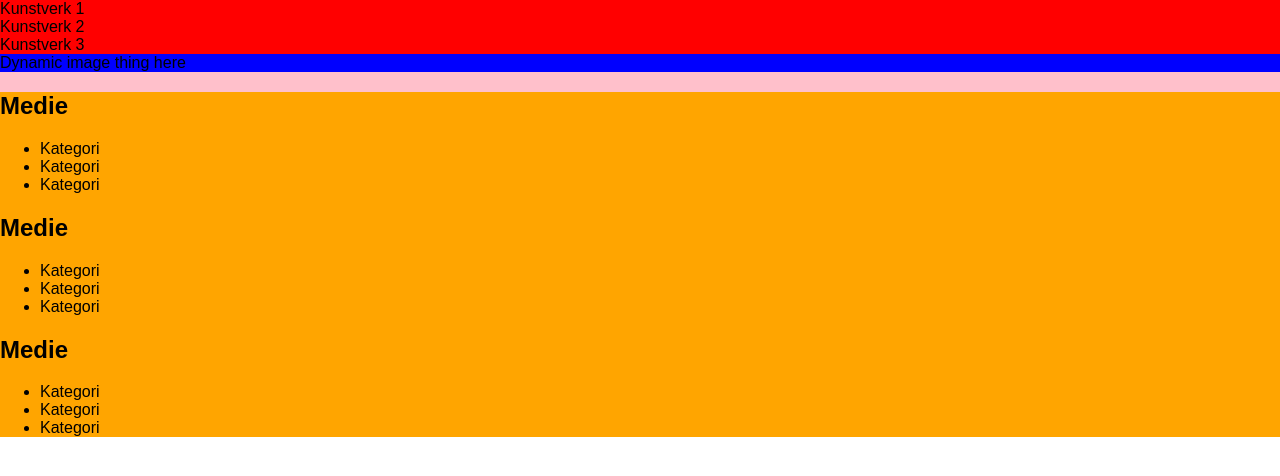
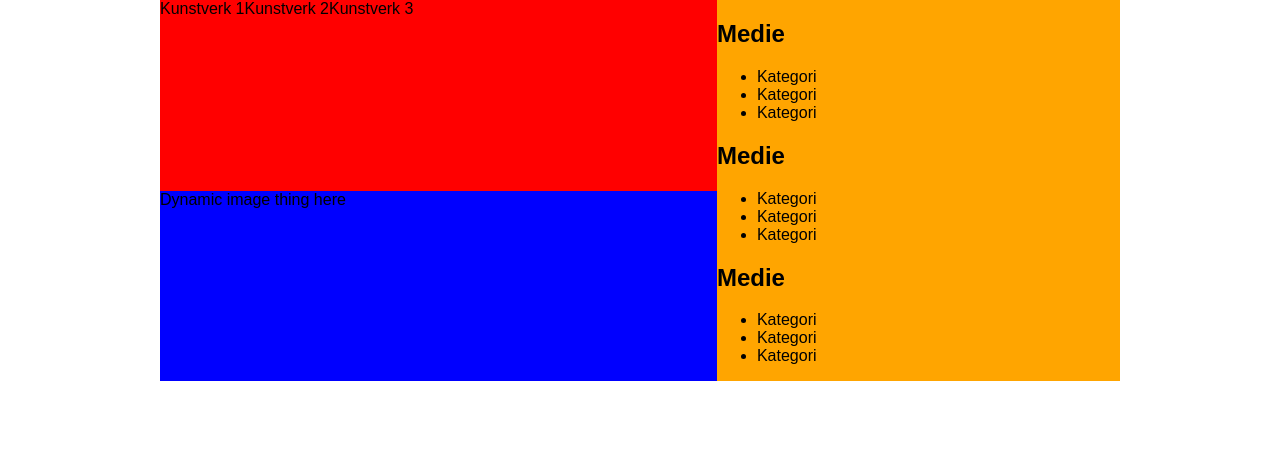
Before and after one commit to IT2810/it2810-webutvikling-h18-prosjekt-2-gruppe--45, a React (Create React App) app: page / in a window 1280 px wide. Shown: the top 476 px of the page. Built offline with nearby package versions, Linux system fonts and the light colour scheme.

Commit message:
Basic grid layout

```diff
--- /dev/null
+++ b/src/App.css
@@ -0,0 +1,6 @@
+@media(min-width: 800px) {
+  .container {
+    width: 75%;
+    margin: 0 auto;
+  }
+}
--- a/src/App.js
+++ b/src/App.js
@@ -1,8 +1,9 @@
 import React from 'react';
 import Gallery from './Gallery';
+import './App.css';
 
 const App = () => (
-  <main>
+  <main className="container">
     <Gallery />
   </main>
 );
--- a/src/ArtDisplay/ArtDisplay.css
+++ b/src/ArtDisplay/ArtDisplay.css
@@ -1,3 +1,4 @@
 .art-display {
   background: blue;
+  grid-area: art-display;
 }
--- a/src/ArtPicker/ArtPicker.css
+++ b/src/ArtPicker/ArtPicker.css
@@ -1,3 +1,5 @@
 .art-picker {
   background: red;
+  grid-area: art-picker;
+  display: flex;
 }
--- a/src/Gallery/Gallery.css
+++ b/src/Gallery/Gallery.css
@@ -1,3 +1,15 @@
 .gallery {
-  background: pink;
+  display: grid;
+  grid-template-areas:
+    "media-picker"
+    "art-picker"
+    "art-display";
 }
+
+@media (min-width: 800px) {
+  .gallery {
+    grid-template-areas:
+      "art-picker media-picker"
+      "art-display media-picker";
+  }
+}
--- a/src/Gallery/index.js
+++ b/src/Gallery/index.js
@@ -6,9 +6,9 @@ import './Gallery.css';
 
 const Gallery = () => (
   <div className="gallery">
+    <MediaPicker />
     <ArtPicker />
     <ArtDisplay />
-    <MediaPicker />
   </div>
 );
 
--- a/src/MediaPicker/MediaPicker.css
+++ b/src/MediaPicker/MediaPicker.css
@@ -1,3 +1,4 @@
 .media-picker {
   background: orange;
+  grid-area: media-picker;
 }
```
